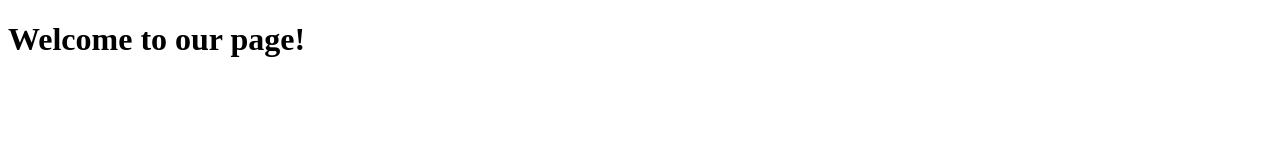
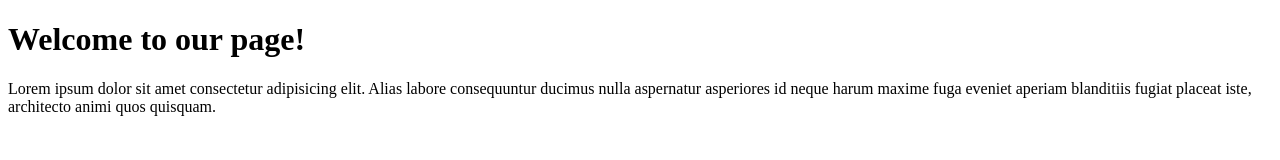
Before and after one commit to tomcowtutor/team-repo, a plain HTML site: page index.html in a window 1280 px wide. Drawn offline with Linux system fonts and the light colour scheme.

Commit message:
Add test to paragraph in body of html file

```diff
--- a/index.html
+++ b/index.html
@@ -7,5 +7,6 @@
 </head>
 <body>
     <h1>Welcome to our page!</h1>
+    <p>Lorem ipsum dolor sit amet consectetur adipisicing elit. Alias labore consequuntur ducimus nulla aspernatur asperiores id neque harum maxime fuga eveniet aperiam blanditiis fugiat placeat iste, architecto animi quos quisquam.</p>
 </body>
 </html>
```
